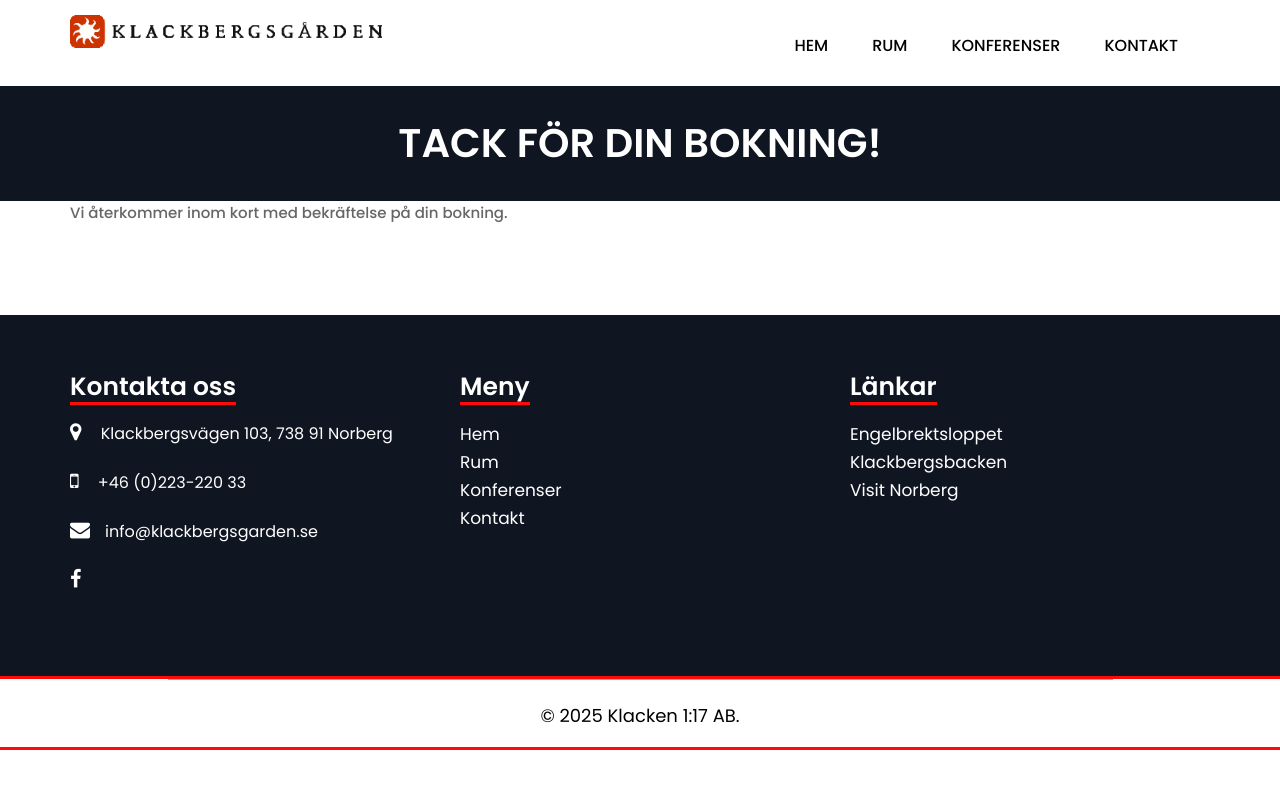
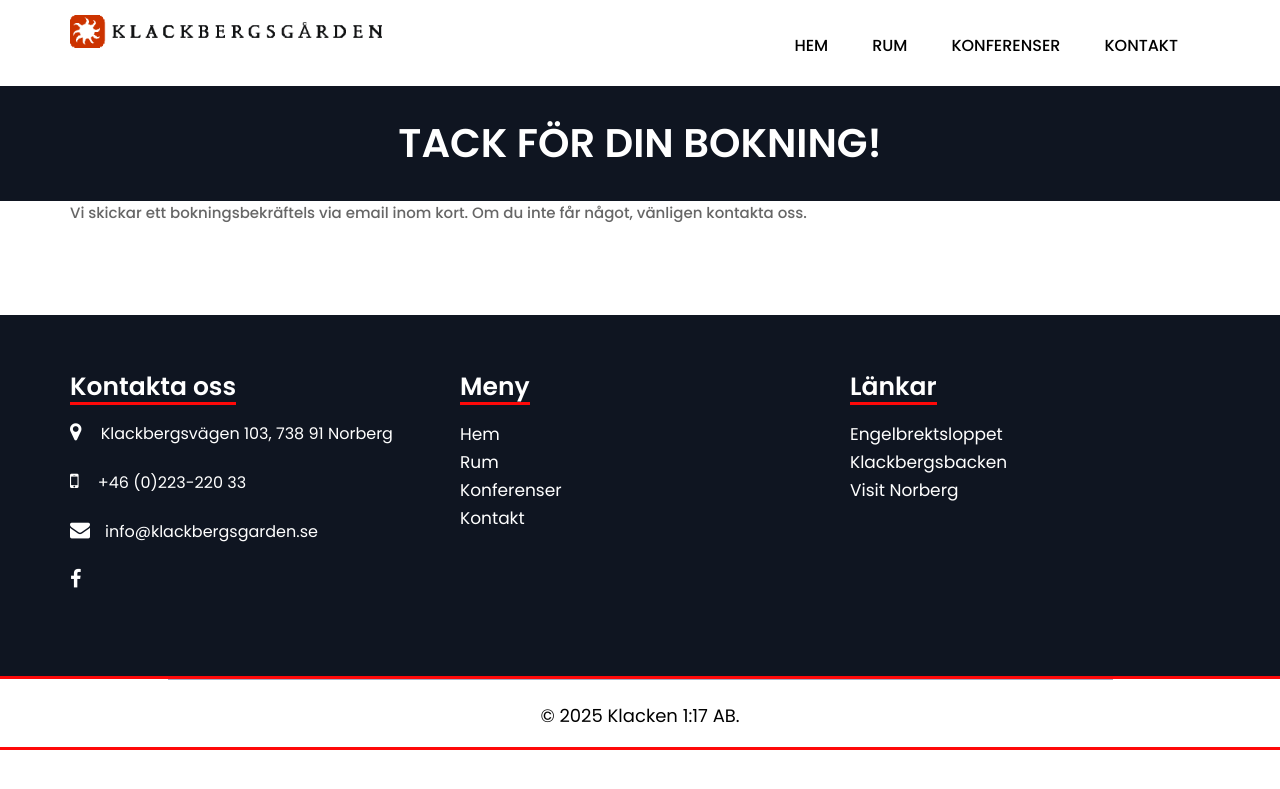
Before and after one commit to Klacken-1-17/klackbergsgarden, a Jekyll site: the page built from tack.html, in a window 1280 px wide. Shown: the top 789 px of the page. Built offline with Jekyll 4.4.1, drawn with Linux system fonts in a browser that asks for light colours; nearby versions of some CDN libraries; some web fonts are replaced; library files that are not in the unit come from our copies; comment, search, counter and statistics services are not loaded.

Commit message:
fix(tack.html): update booking confirmation message to provide more clarity and instructions to the user

```diff
--- a/tack.html
+++ b/tack.html
@@ -16,7 +16,7 @@
       <div class="container">
       <div class="row">
         <div class="col-md-12">
-            <p>Vi återkommer inom kort med bekräftelse på din bokning.</p>
+            <p>Vi skickar ett bokningsbekräftels via email inom kort. Om du inte får något, vänligen kontakta oss.</p>
         </div>
       </div>
     </div>
```
